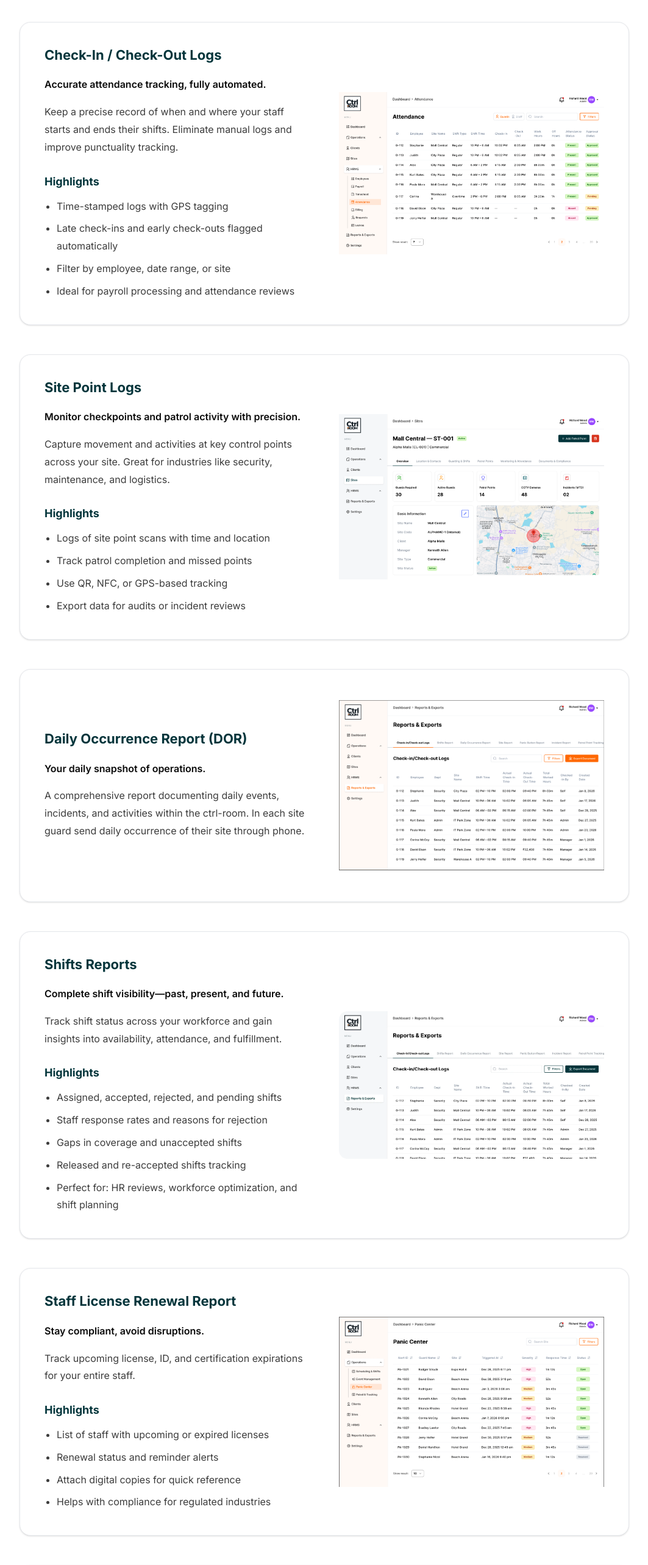
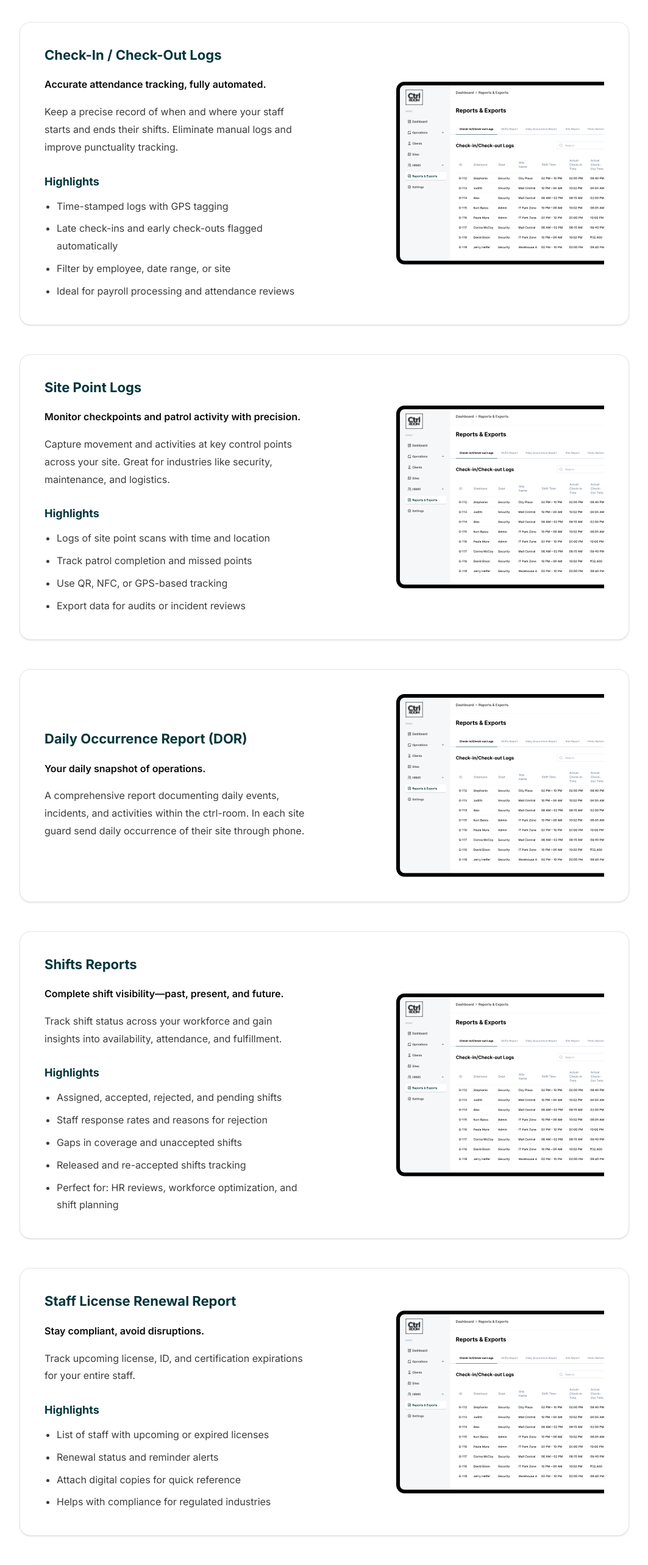
Before and after one commit to info-thathwaa/ctrl-room-web, a Next.js app: page /reports in a window 1280 px wide. Shown: the part 1320-3886 px from the top of the page at 61% size, without its empty margins (108-1171 px from the left). Built offline with nearby package versions, Linux system fonts and the light colour scheme.

Commit message:
feat: add Reports module page with layout and feature documentation

```diff
--- a/components/reports/Reports.tsx
+++ b/components/reports/Reports.tsx
@@ -158,7 +158,7 @@ const Reports = () => {
             <div className="w-full lg:w-1/2 flex justify-end">
               <div className="relative w-full aspect-[1.45] max-w-[540px]">
                 <Image
-                  src="/features/attendance.png"
+                  src="/reports/Check-out Logs.svg"
                   alt="Check-In / Check-Out Logs"
                   fill
                   className="object-contain object-right"
@@ -205,7 +205,7 @@ const Reports = () => {
             <div className="w-full lg:w-1/2 flex justify-end">
               <div className="relative w-full aspect-[1.45] max-w-[540px]">
                 <Image
-                  src="/features/site.png"
+                  src="/reports/Check-out Logs.svg"
                   alt="Site Point Logs"
                   fill
                   className="object-contain object-right"
@@ -240,7 +240,7 @@ const Reports = () => {
             <div className="w-full lg:w-1/2 flex justify-end">
               <div className="relative w-full aspect-[1.45] max-w-[540px]">
                 <Image
-                  src="/features/reports.png"
+                  src="/reports/Check-out Logs.svg"
                   alt="Daily Occurrence Report"
                   fill
                   className="object-contain object-right"
@@ -288,7 +288,7 @@ const Reports = () => {
             <div className="w-full lg:w-1/2 flex justify-end">
               <div className="relative w-full aspect-[1.45] max-w-[540px]">
                 <Image
-                  src="/features/Report.webp"
+                  src="/reports/Check-out Logs.svg"
                   alt="Shifts Reports"
                   fill
                   className="object-contain object-right"
@@ -335,7 +335,7 @@ const Reports = () => {
             <div className="w-full lg:w-1/2 flex justify-end">
               <div className="relative w-full aspect-[1.45] max-w-[540px]">
                 <Image
-                  src="/features/panic.png"
+                  src="/reports/Check-out Logs.svg"
                   alt="Staff License Renewal Report"
                   fill
                   className="object-contain object-right"
```
Also changed, not shown: public/reports/Check-out Logs.svg (added).
